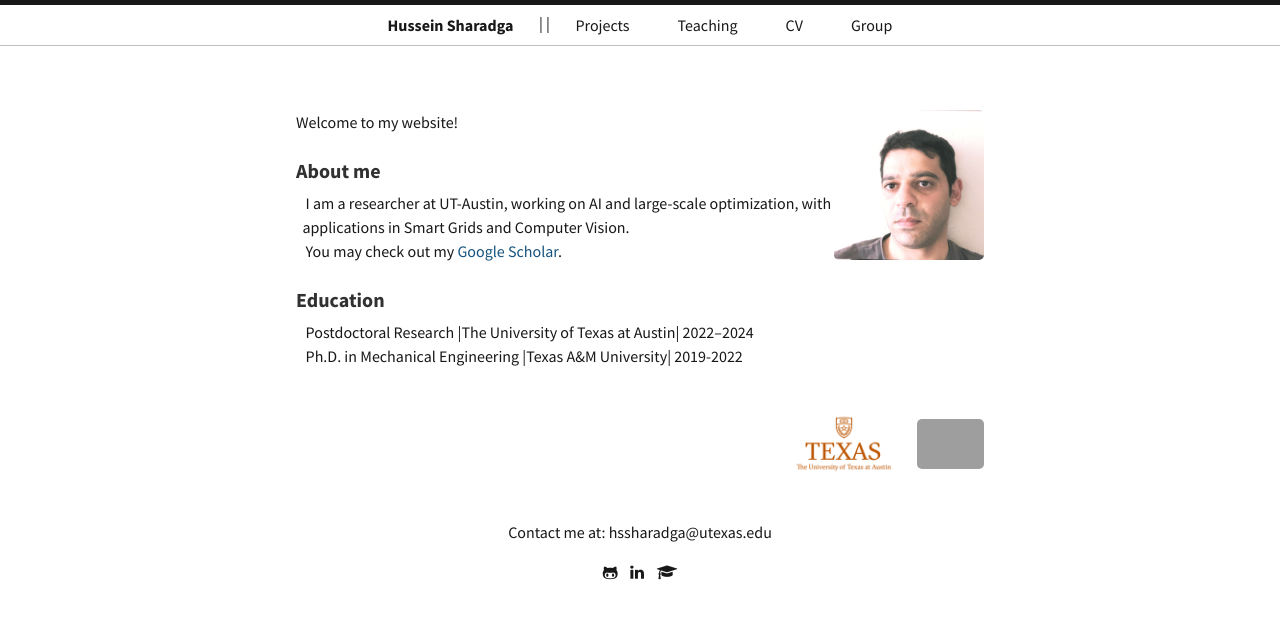
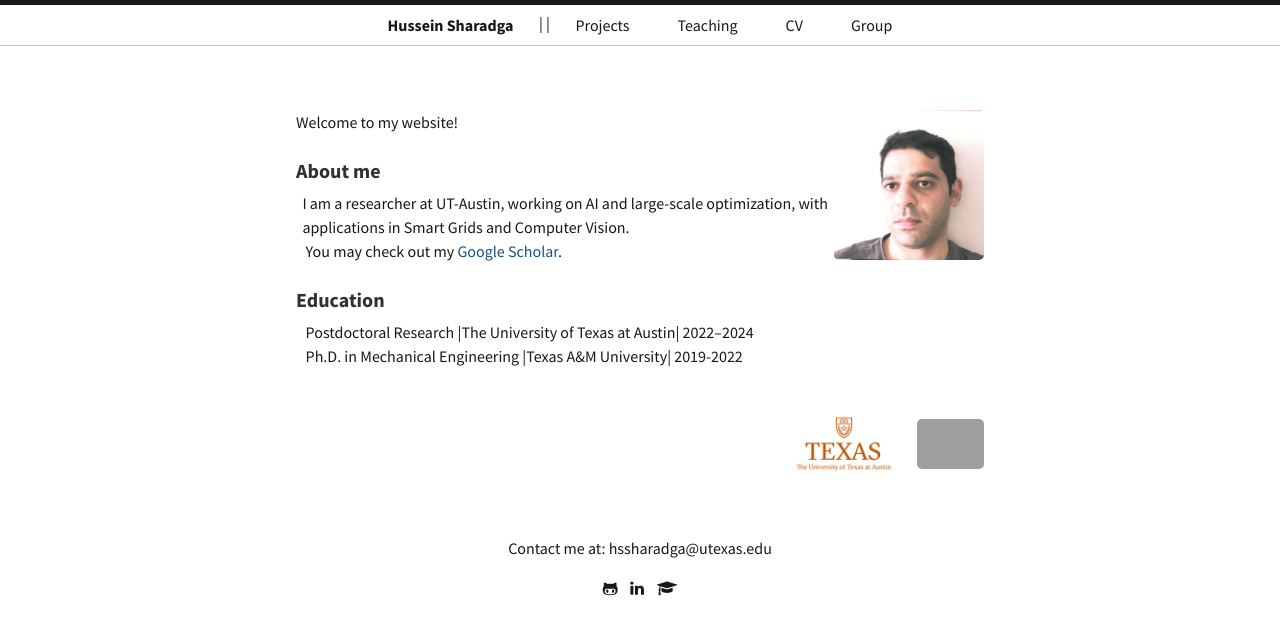
Before and after one commit to hssharadga/hssharadga.github.io, a Jekyll site: the page built from index.html, in a window 1280 px wide. Shown: the top 635 px of the page. Built offline with Jekyll 4.4.1, drawn with Linux system fonts in a browser that asks for light colours; grey boxes are pictures that could not be loaded.

Commit message:
Update index.html

```diff
--- a/index.html
+++ b/index.html
@@ -29,7 +29,7 @@
 
 <p style="text-align: left;">
 <!-- I am a researcher at UT-Austin, working on AI & large-scale optimization. Applications: Smart Grid & Computer Vision. <br> -->
-&nbsp;&nbsp; I am a researcher at UT-Austin, working on AI and large-scale optimization, with <br>
+&nbsp;&nbsp;I am a researcher at UT-Austin, working on AI and large-scale optimization, with <br>
 &nbsp;&nbsp;applications in Smart Grids and Computer Vision. <br>
 &nbsp;&nbsp; You may check out my <a href="https://scholar.google.com/citations?user=F3R-63QAAAAJ&hl=en&oi=ao" target="_blank">Google Scholar</a>.</p>
 
@@ -45,10 +45,10 @@
 </p>
 
 <!-- Add images to the right of the text -->
-<div style="text-align: right;">
+<p style="text-align: right;">
   <img src="/assets/austin.jpg" alt="UT Austin Logo" height="120" style="vertical-align: middle; margin-left: 10px; display: inline-block;">
   <img src="/assets/tamu.jpg" alt="Texas A&M University Logo" height="50" style="vertical-align: middle; margin-left: 10px; display: inline-block;">
-</div>
+</p>
 
     <p>
       Contact me at: hssharadga@utexas.edu
```
